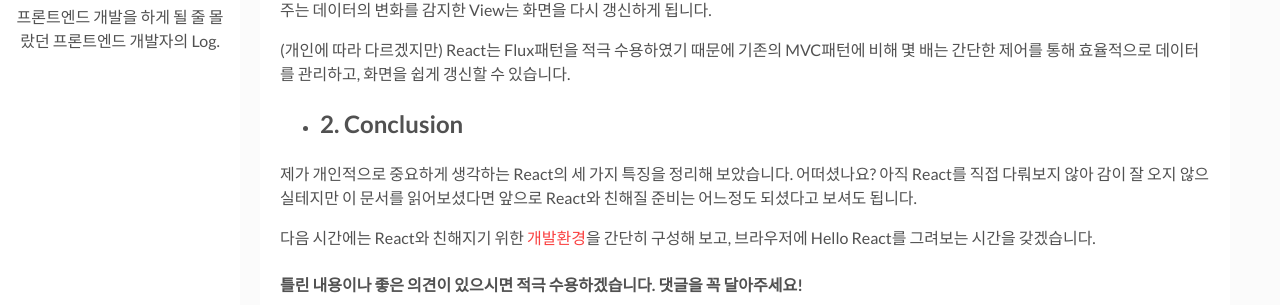
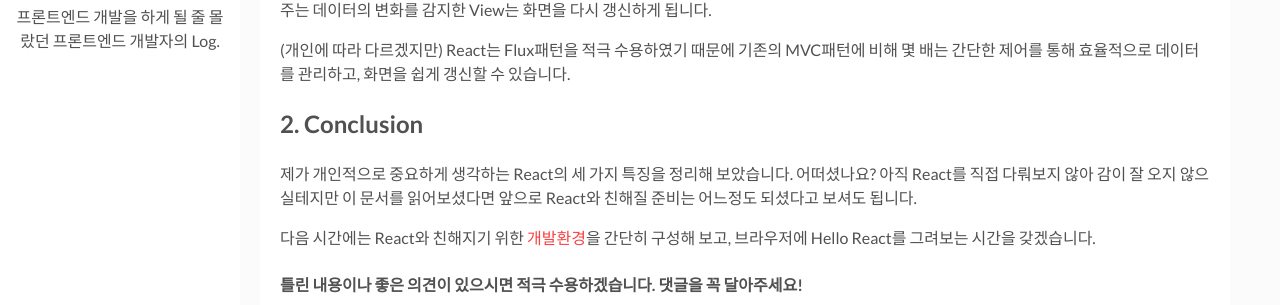
Before and after one commit to stardustrain/stardustrain.github.io, a Jekyll site: the page built from _posts/2017-02-19-what-is-a-react.markdown, in a window 1280 px wide and 900 px high, scrolled down 3027 px. Shown: the part 174-479 px from the top of the window. Built offline with Jekyll 4.4.1, drawn with Linux system fonts in a browser that asks for light colours; comment, search, counter and statistics services are not loaded.

Commit message:
Edit typo.

```diff
--- a/_posts/2017-02-19-what-is-a-react.markdown
+++ b/_posts/2017-02-19-what-is-a-react.markdown
@@ -79,7 +79,7 @@ Flux 패턴에서 모든 데이터는 중앙의 Dispatcher를 통해 흐르게
 
 (개인에 따라 다르겠지만) React는 Flux패턴을 적극 수용하였기 때문에 기존의 MVC패턴에 비해 몇 배는 간단한 제어를 통해 효율적으로 데이터를 관리하고, 화면을 쉽게 갱신할 수 있습니다.
 
-- ## 2. Conclusion
+## 2. Conclusion
 
 제가 개인적으로 중요하게 생각하는 React의 세 가지 특징을 정리해 보았습니다. 어떠셨나요? 아직 React를 직접 다뤄보지 않아 감이 잘 오지 않으실테지만 이 문서를 읽어보셨다면 앞으로 React와 친해질 준비는 어느정도 되셨다고 보셔도 됩니다.
 
```
